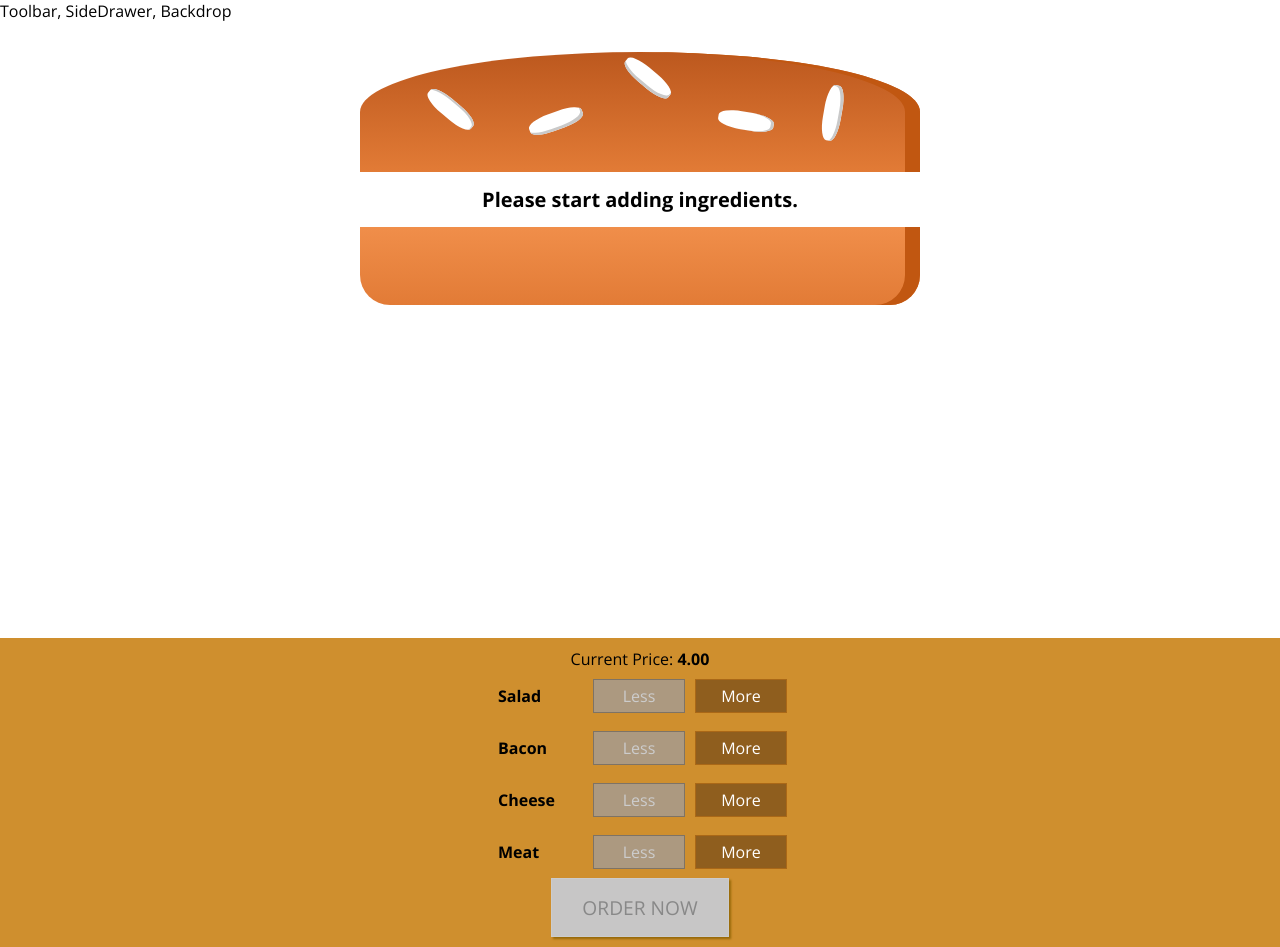
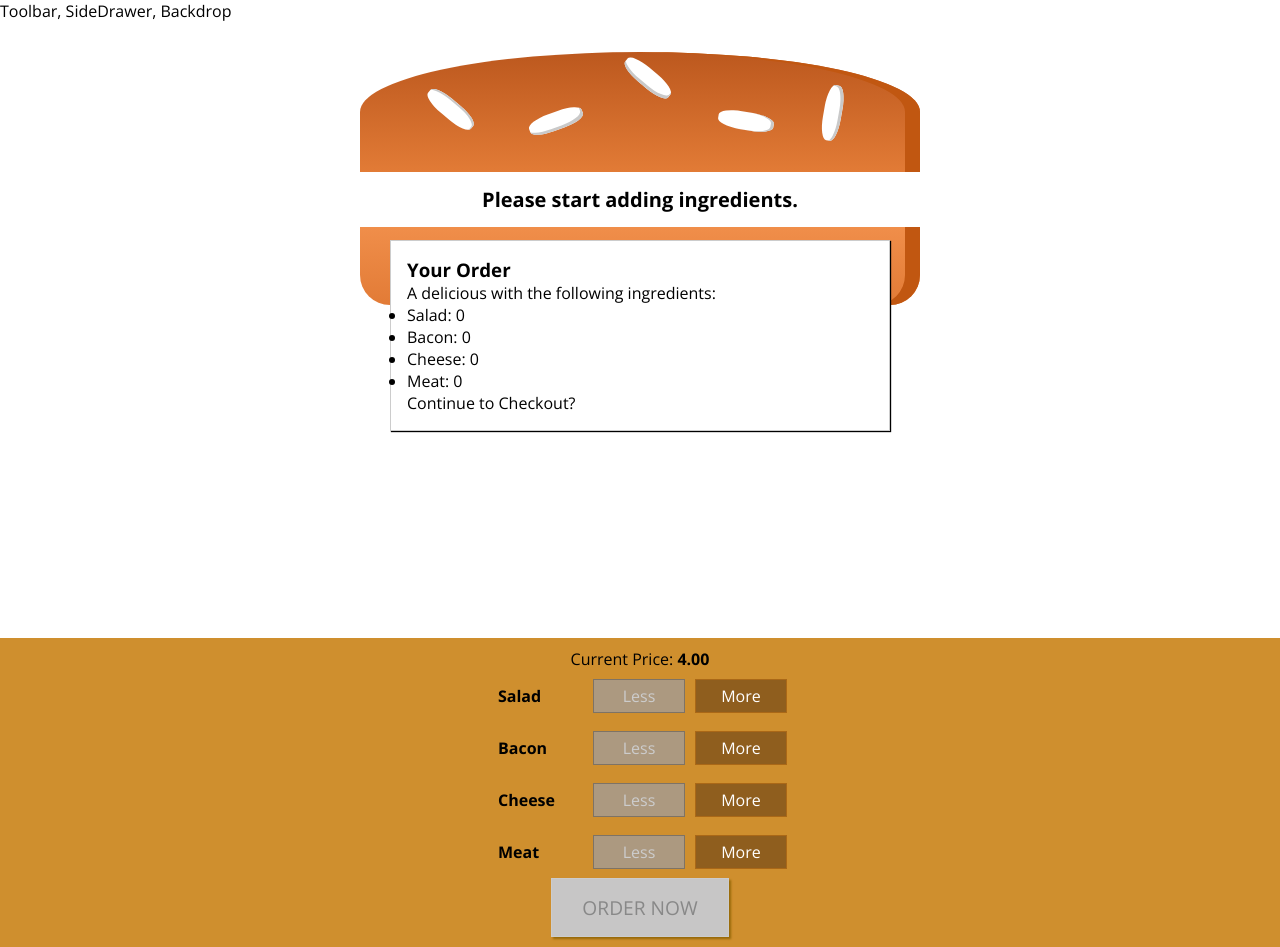
Before and after one commit to chsdwn/the-burger, a React (Create React App) app: page / in a window 1280 px wide. Built offline with nearby package versions, Linux system fonts and the light colour scheme.

Commit message:
Creating the Order Summary Modal.

```diff
--- /dev/null
+++ b/src/components/Burger/OrderSummary/OrderSummary.js
@@ -0,0 +1,27 @@
+import React from 'react';
+
+import Aux from '../../../hoc/Auxilary';
+
+const orderSummary = (props) => {
+  const ingredientSummary = Object.keys(props.ingredients)
+    .map(igKey => {
+      return (
+        <li key={igKey}>
+          <span style={{ textTransform: 'capitalize' }}>{igKey}</span>: {props.ingredients[igKey]}
+        </li>
+      );
+    });
+
+  return (
+    <Aux>
+      <h3>Your Order</h3>
+      <p>A delicious with the following ingredients:</p>
+      <ul>
+        {ingredientSummary}
+      </ul>
+      <p>Continue to Checkout?</p>
+    </Aux>
+  );
+};
+
+export default orderSummary;
--- /dev/null
+++ b/src/components/UI/Modal/Modal.js
@@ -0,0 +1,11 @@
+import React from 'react';
+
+import classes from './Modal.module.css';
+
+const modal = (props) => (
+  <div className={classes.Modal}>
+    {props.children}
+  </div>
+);
+
+export default modal;
--- /dev/null
+++ b/src/components/UI/Modal/Modal.module.css
@@ -0,0 +1,20 @@
+.Modal {
+  position: fixed;
+  z-index: 500;
+  background-color: white;
+  width: 70%;
+  border: 1px solid #ccc;
+  box-shadow: 1px 1px 1px black;
+  padding: 16px;
+  left: 15%;
+  top: 30%;
+  box-sizing: border-box;
+  transition: all 0.3s ease-out;
+}
+
+@media (min-width: 600px) {
+  .Modal {
+      width: 500px;
+      left: calc(50% - 250px);
+  }
+}
--- a/src/containers/BurgerBuilder/BurgerBuilder.js
+++ b/src/containers/BurgerBuilder/BurgerBuilder.js
@@ -3,6 +3,8 @@
 import Aux from '../../hoc/Auxilary';
 import Burger from '../../components/Burger/Burger';
 import BuildControls from '../../components/Burger/BuildControls/BuildControls';
+import Modal from '../../components/UI/Modal/Modal';
+import OrderSummary from '../../components/Burger/OrderSummary/OrderSummary';
 
 const INGREDIENT_PRICES = {
   salad: 0.5,
@@ -84,6 +86,9 @@
 
     return (
       <Aux>
+        <Modal>
+          <OrderSummary ingredients={this.state.ingredients} />
+        </Modal>
         <Burger ingredients={this.state.ingredients}/>
         <BuildControls
           ingredientAdded={this.addIngredientHandler}
```
Also changed, not shown: src/components/Burger/OrderSummary/OrderSummary.module.css (added), src/components/UI/Backdrop/Backdrop.js (added).
